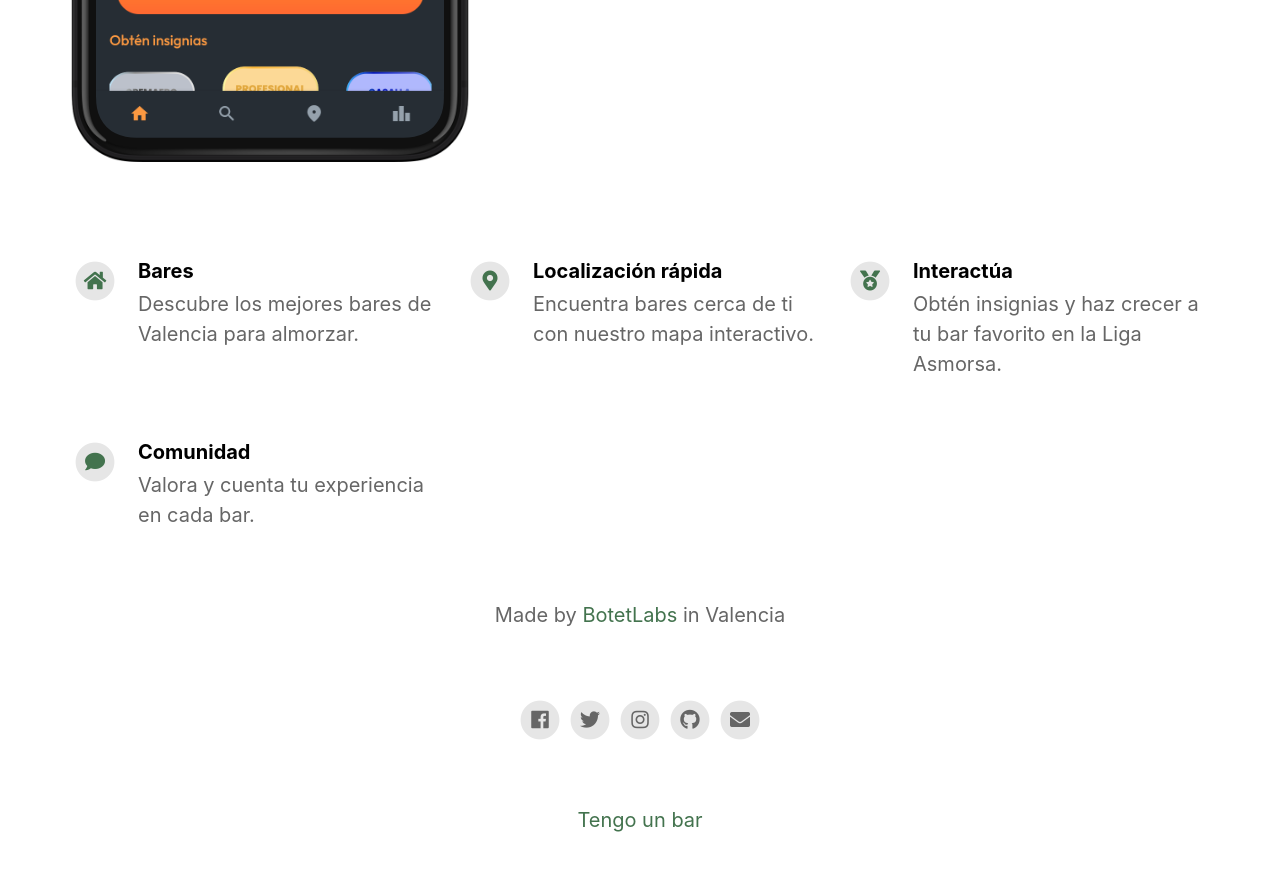
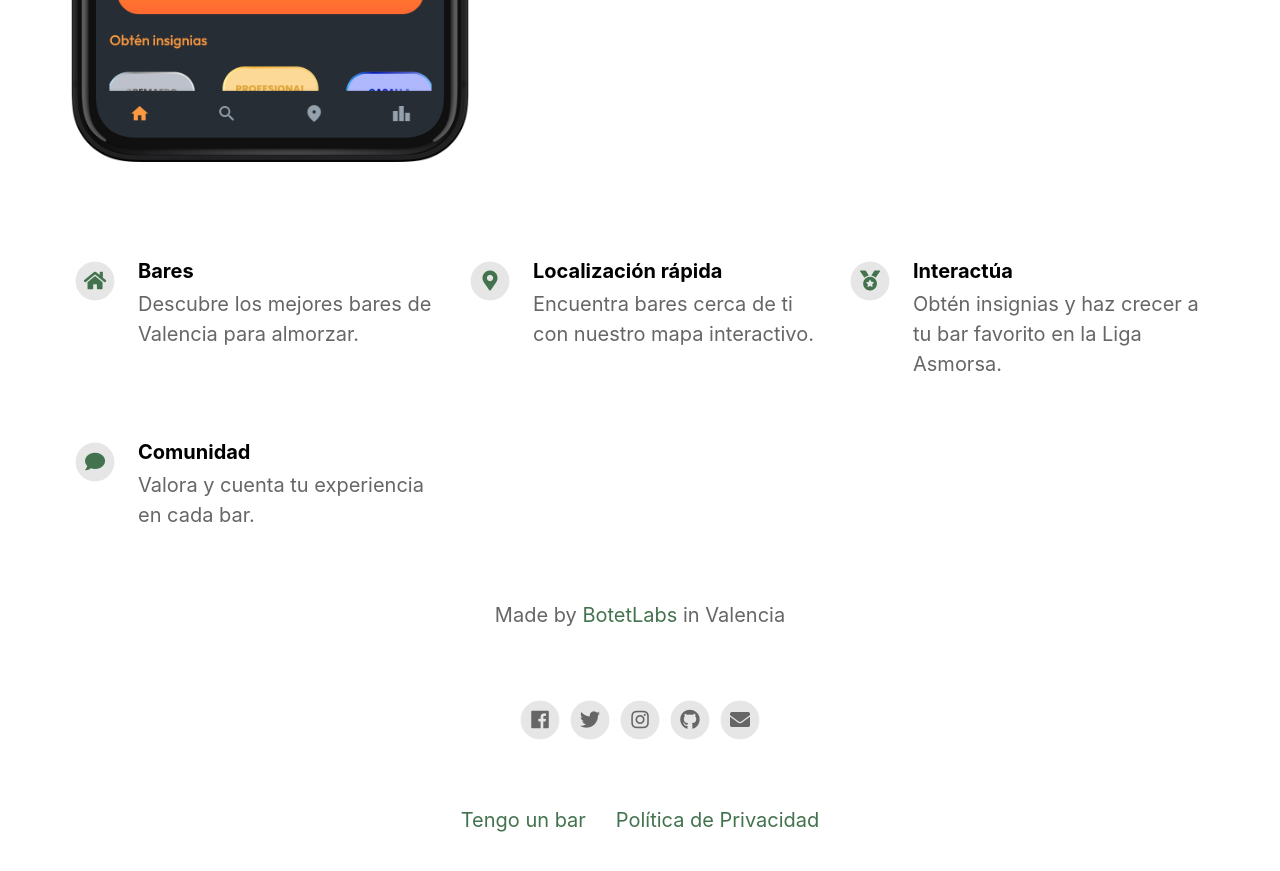
Before and after one commit to asmorsa/asmorsa.github.io, a Jekyll site: the page built from index.html, in a window 1280 px wide and 900 px high, scrolled down 823 px. Shown: the top 871 px of the window. Built offline with Jekyll 4.4.1, drawn with Linux system fonts in a browser that asks for light colours; nearby versions of some CDN libraries.

Commit message:
Update privacypolicy.md

```diff
--- a/_pages/privacypolicy.md
+++ b/_pages/privacypolicy.md
@@ -1,3 +1,9 @@
+---
+layout: page
+title: Política de Privacidad
+include_in_header: false
+---
+
 # **asmorsa**       <small>✉️ [Contacto](mailto:legal@asmorsa.app)</small>
 
 ## A. Declaración de privacidad y cookies
```
